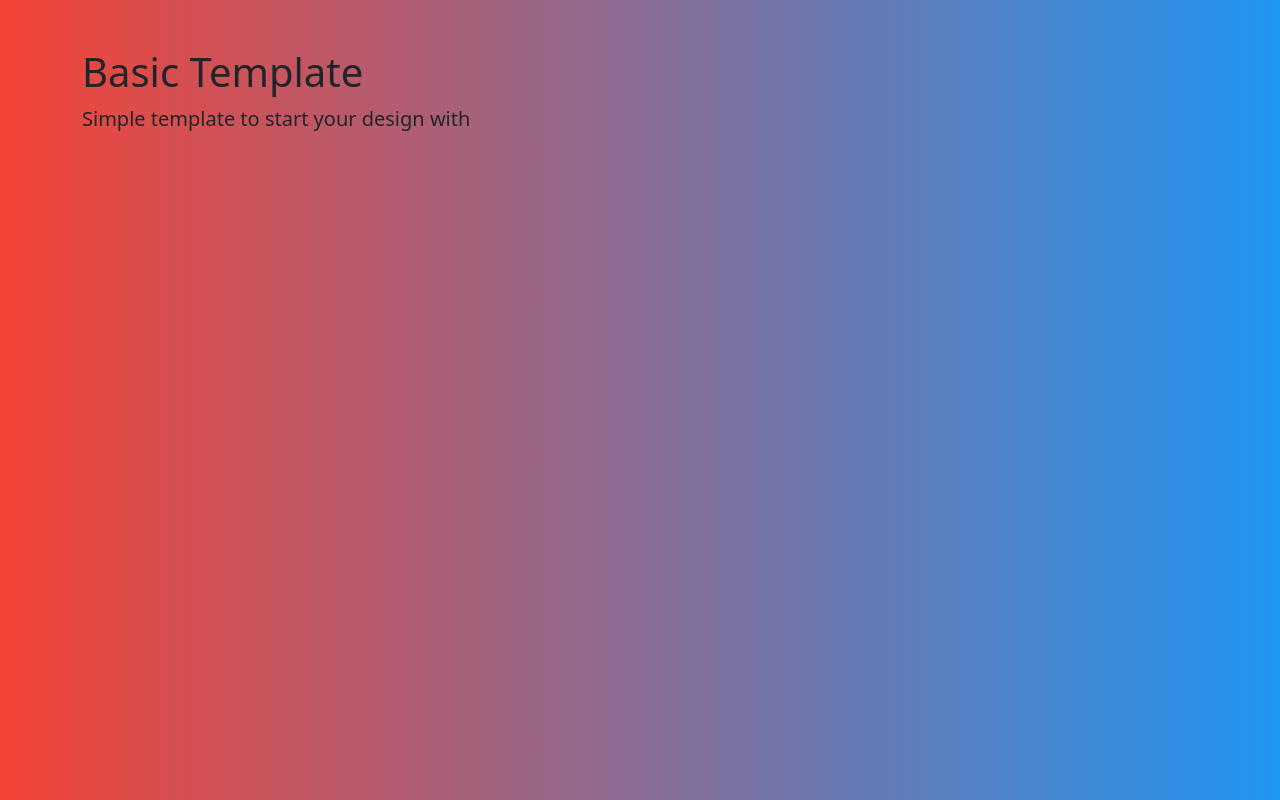
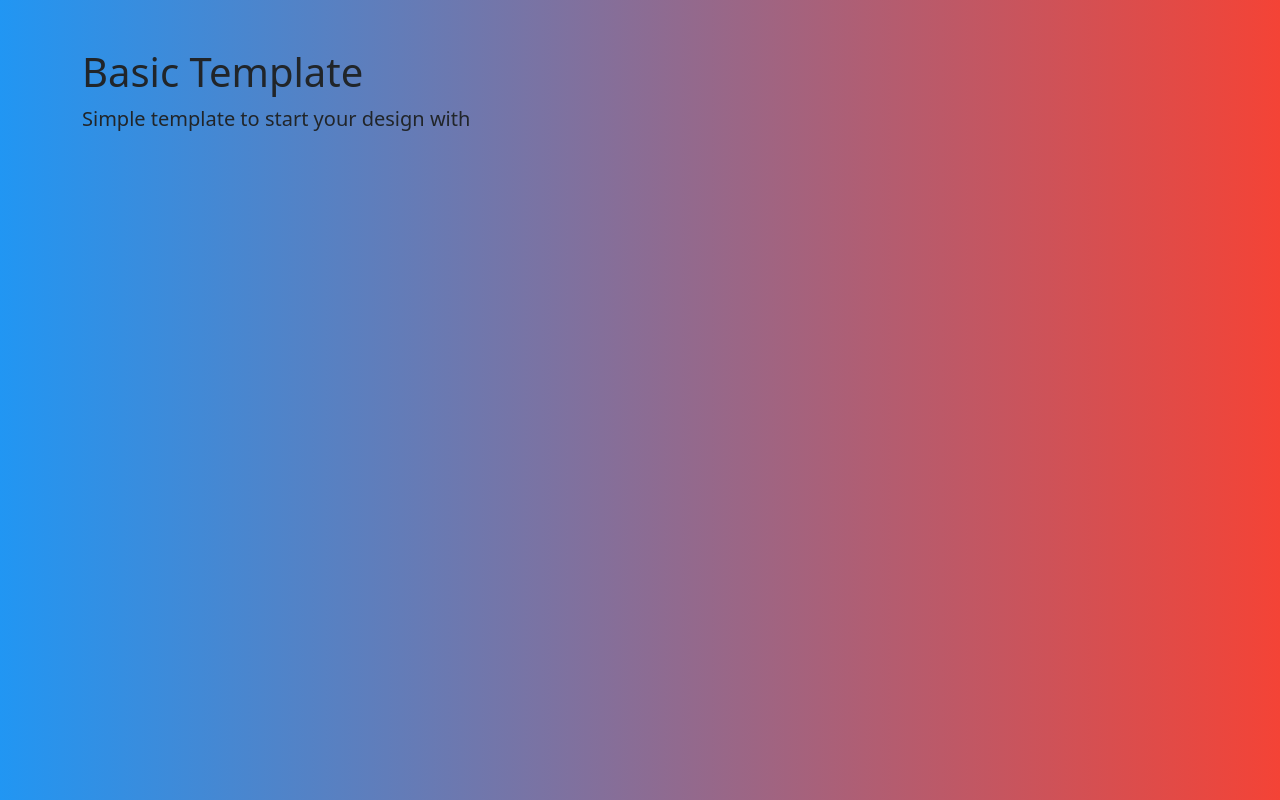
Before and after one commit to jedmorris/contactFormTemplate, a plain HTML site: page index.html in a window 1280 px wide. Drawn offline with nearby package versions, Linux system fonts and the light colour scheme.

Commit message:
updated gradient styling

```diff
--- a/css/site.css
+++ b/css/site.css
@@ -1,8 +1,8 @@
 body {
 	background: #2196f3;
 	/* fallback for old browsers */
-	background: -webkit-linear-gradient(to right, #f44336, #2196f3);
+	background: -webkit-linear-gradient(to left, #f44336, #2196f3);
 	/* Chrome 10-25, Safari 5.1-6 */
-	background: linear-gradient(to right, #f44336, #2196f3);
+	background: linear-gradient(to left, #f44336, #2196f3);
 	/* W3C, IE 10+/ Edge, Firefox 16+, Chrome 26+, Opera 12+, Safari 7+ */
 }
```
